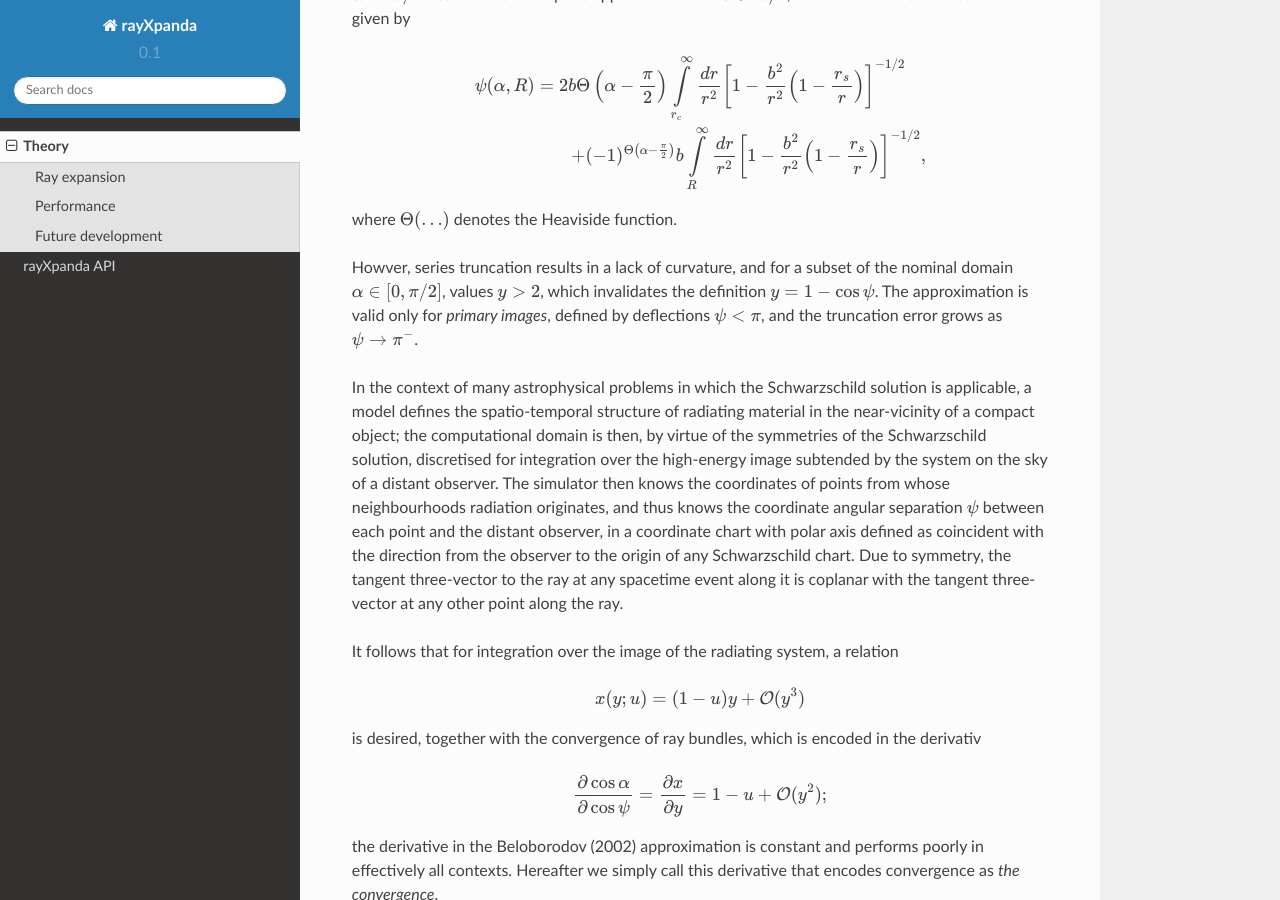
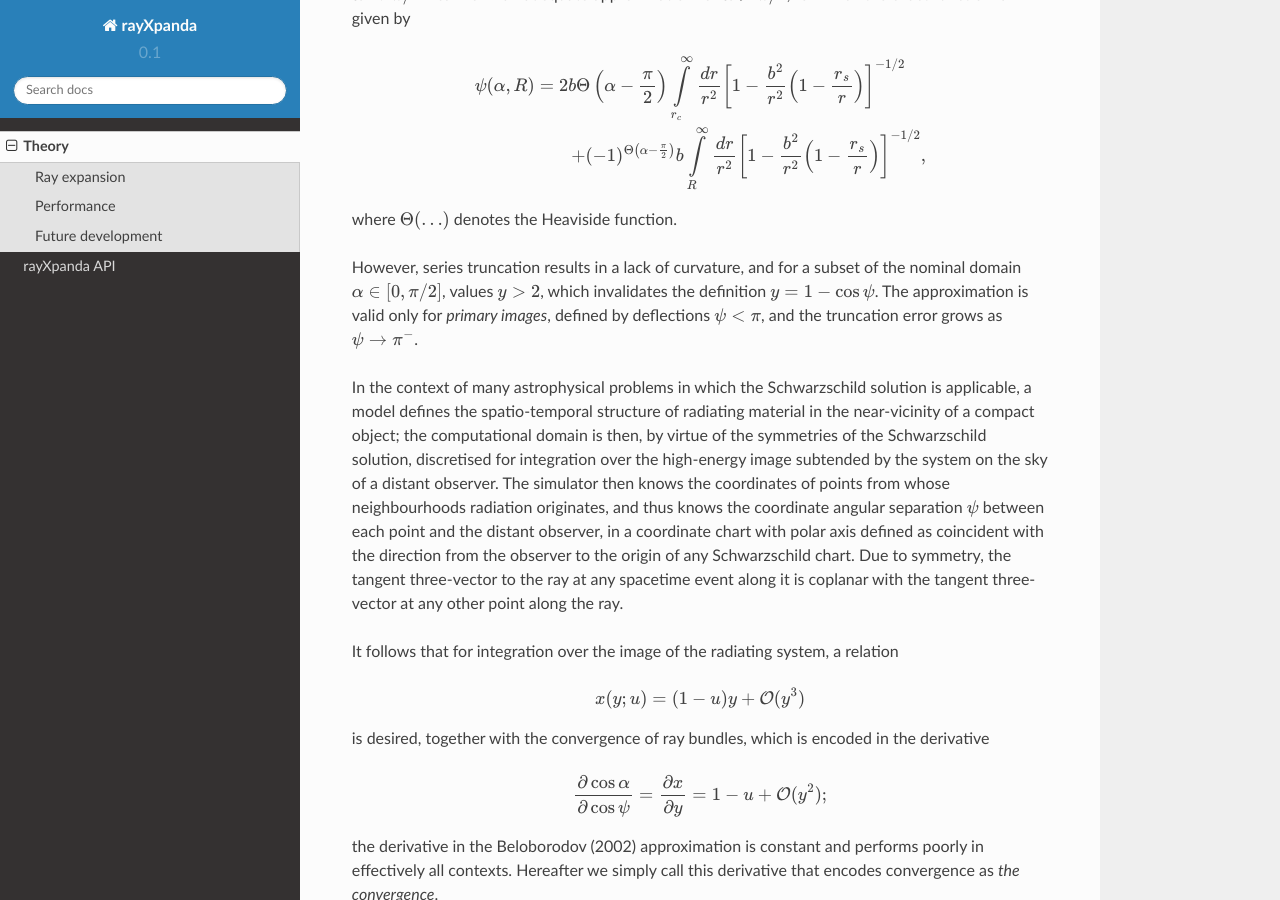
Before and after one commit to ThomasEdwardRiley/rayXpanda, a Sphinx documentation site: the page built from docs/source/theory.rst, in a window 1280 px wide and 900 px high, scrolled down 1095 px. Built offline with Sphinx 7.4.7 and the Read the Docs theme 2.0.0, drawn with Linux system fonts in a browser that asks for light colours; pages that are not in the unit, such as notebooks, are missing from menus.

Commit message:
fix typos

```diff
--- a/docs/source/theory.rst
+++ b/docs/source/theory.rst
@@ -69,7 +69,7 @@ exact function is given by
 
 where :math:`\Theta(\ldots)` denotes the Heaviside function.
 
-Howver, series truncation results in a lack of curvature, and for a subset of
+However, series truncation results in a lack of curvature, and for a subset of
 the nominal domain :math:`\alpha\in[0,\pi/2]`, values :math:`y>2`, which
 invalidates the definition :math:`y=1-\cos\psi`. The approximation is valid
 only for *primary images*, defined by deflections :math:`\psi<\pi`, and the
@@ -97,7 +97,7 @@ relation
     x(y;u) = (1-u)y+\mathcal{O}(y^{3})
 
 is desired, together with the convergence of ray bundles, which is encoded
-in the derivativ
+in the derivative
 
 .. math::
 
```
Also changed, not shown: docs/source/spherical_star_performance.png, 1 other file.
